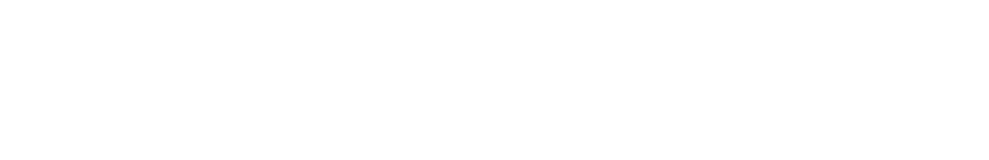
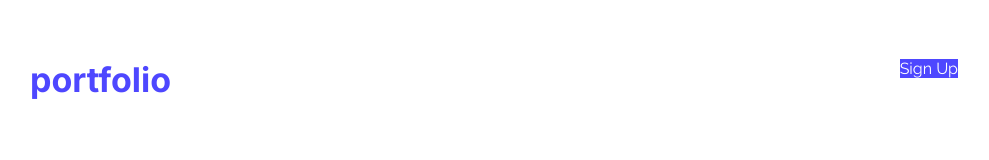
Before and after one commit to sayef35/assignment-001, a plain HTML site: page index.html in a window 1280 px wide. Shown: the whole page, without its empty margins (128-1117 px from the left). Drawn offline with Linux system fonts and the light colour scheme.

Commit message:
added nav 1

```diff
--- a/index.html
+++ b/index.html
@@ -4,15 +4,40 @@
   <meta charset="UTF-8">
   <meta name="viewport" content="width=device-width, initial-scale=1.0">
   <title>first assignment</title>
+<link rel="preconnect" href="https://fonts.googleapis.com">
+<link rel="preconnect" href="https://fonts.gstatic.com" crossorigin>
+<link href="https://fonts.googleapis.com/css2?family=Raleway:ital,wght@0,100..900;1,100..900&display=swap" rel="stylesheet">
+
+
+
+<link rel="preconnect" href="https://fonts.googleapis.com">
+<link rel="preconnect" href="https://fonts.gstatic.com" crossorigin>
+<link href="https://fonts.googleapis.com/css2?family=Inter:ital,opsz,wght@0,14..32,100..900;1,14..32,100..900&display=swap" rel="stylesheet">
+
+
+
+  <link rel="stylesheet" href="styles/assign.css">
 </head>
 <body>
-       <header>
-              <nav>
+      <header>
+      <nav class="nav-content">
+                <h2 class="inter-font font-h2"> portfolio</h2>
+                <ul>
+                  <li class="list-style"><a class="link-a raleway-font" href="">Sign Up</a></li>
+
+               </ul>
+       </nav>
 
 
 
 
-              </nav>
+
+
+
+
+
+
+
        </header>
        <main>
 
--- a/styles/assign.css
+++ b/styles/assign.css
@@ -0,0 +1,44 @@
+/* shared font */
+.inter-font {
+  font-family: "Inter", sans-serif;
+  font-optical-sizing: auto;
+  font-weight: <weight>;
+  font-style: normal;
+}
+
+.raleway-font{
+  font-family: "Raleway", sans-serif;
+  font-optical-sizing: auto;
+  font-weight: <weight>;
+  font-style: normal;
+}
+
+
+
+
+
+/* navbar */
+.font-h2{
+  color:#4E47FF ;
+  font-weight: 700;
+  font-size:34px ;
+  margin-top:51px ;
+  margin-left:150px ;
+}
+.link-a{
+  background-color: #4E47FF;
+  color:#FFFFFF ;
+  text-decoration: none;
+  margin-top:50px ;
+  margin-right:150px ;
+
+}
+.list-style{
+  list-style:none ;
+  padding:12px 36px ;
+}
+.nav-content{
+  display: flex;
+  justify-content: space-between;
+  align-items: center;
+}
```
